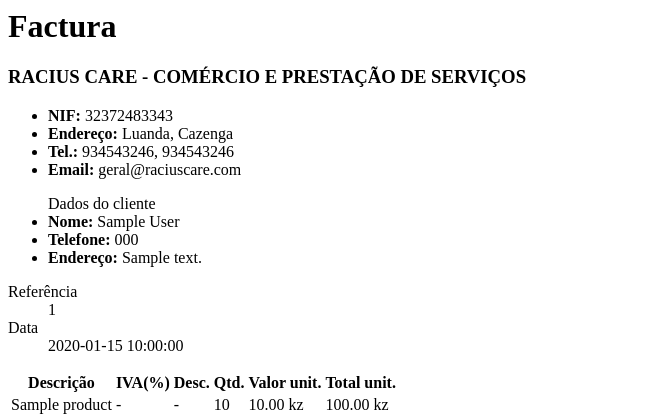
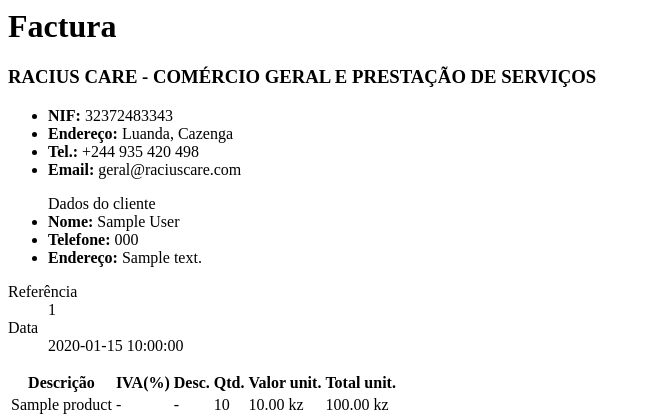
Before and after one commit to carl0smat3us/orderinvoice, a FastAPI app: template templates/index.html in a window 1280 px wide. Shown: the top 418 px of the page, without its empty margins (0-651 px from the left). Run offline with FastAPI, Linux system fonts and the light colour scheme; the template is opened without the code that fills it: most values are stand-ins (such as "Sample title", 1, 10 or a date in 2020); some web fonts are replaced.

Commit message:
feat: Update company details

```diff
--- a/templates/index.html
+++ b/templates/index.html
@@ -1,7 +1,7 @@
 <html>
   <head>
     <meta charset="utf-8">
-    <title>RACIUS CARE - COMÉRCIO E PRESTAÇÃO DE SERVIÇOS</title>
+    <title>RACIUS CARE - COMÉRCIO GERAL E PRESTAÇÃO DE SERVIÇOS</title>
     <meta name="description" content="RACIUS CARE - COMÉRCIO E PRESTAÇÃO DE SERVIÇOS">
 
     <style>
@@ -13,11 +13,11 @@
     <h1>Factura</h1>
 
     <aside>
-      <h3>RACIUS CARE - COMÉRCIO E PRESTAÇÃO DE SERVIÇOS</h3>
+      <h3>RACIUS CARE - COMÉRCIO GERAL E PRESTAÇÃO DE SERVIÇOS</h3>
       <ul>
          <li><strong>NIF: </strong>32372483343</li>
          <li><strong>Endereço: </strong>Luanda, Cazenga</li>
-         <li><strong>Tel.: </strong>934543246, 934543246</li>
+         <li><strong>Tel.: </strong>+244 935 420 498</li>
          <li><strong>Email: </strong>geral@raciuscare.com</li>
    </ul>
     </aside>
```
